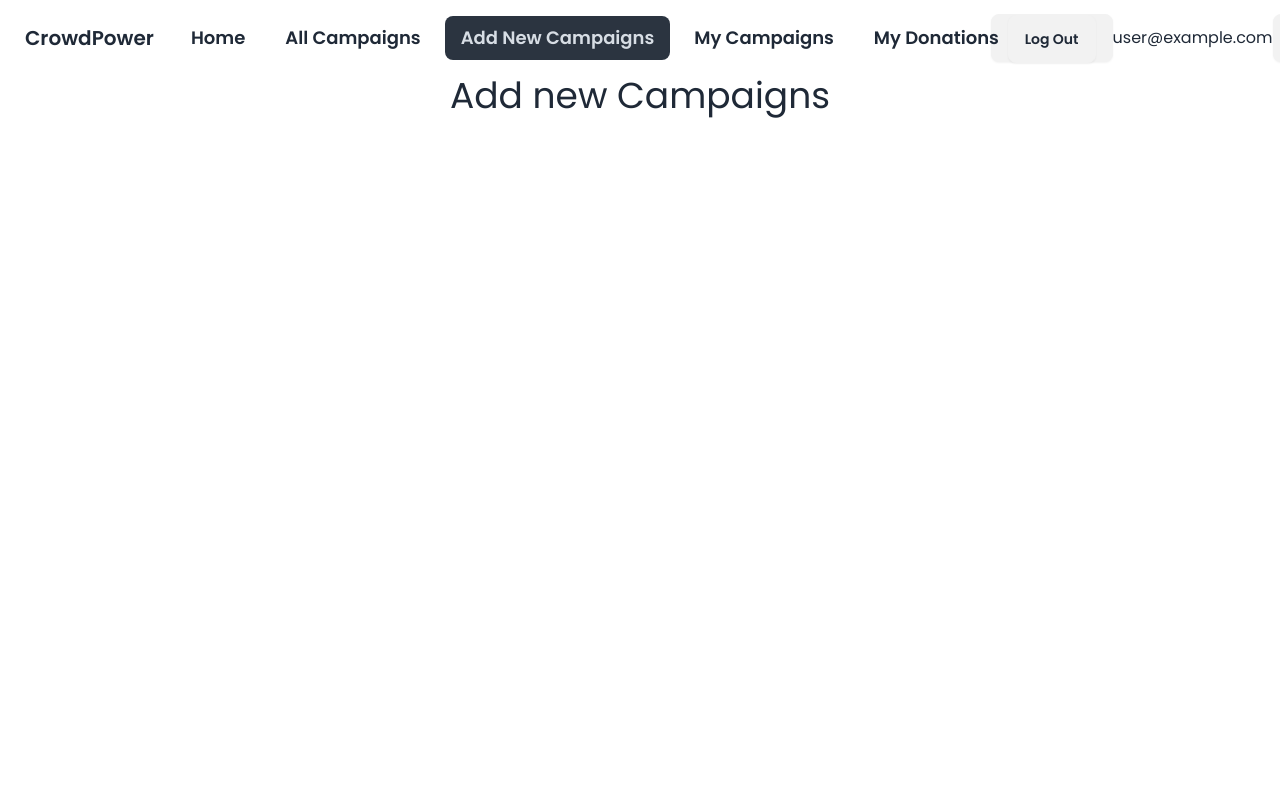
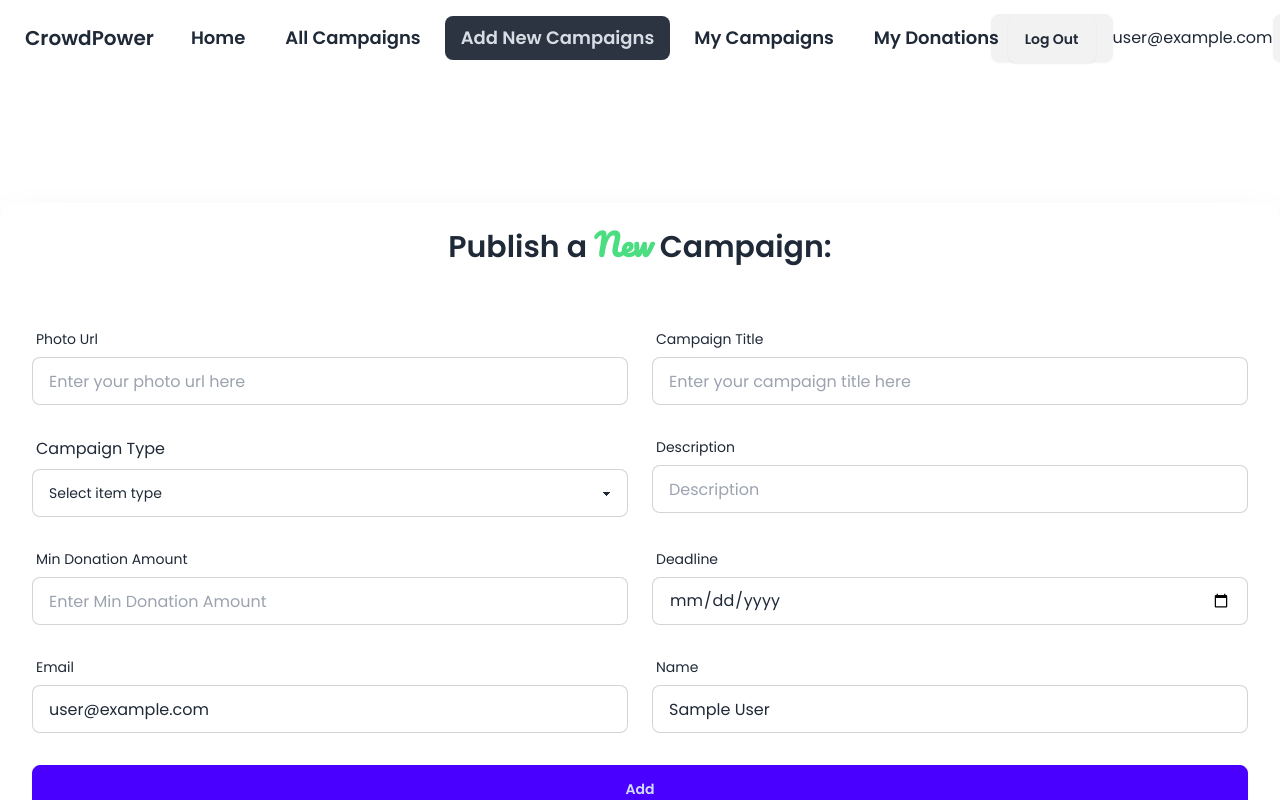
Before and after one commit to Najmul-Shaon/crowdcube-client, a React (Vite) app: page /addnewcampaigns in a window 1280 px wide. Shown: the top 800 px of the page. Built offline with nearby package versions, Linux system fonts and the light colour scheme; no server answers; sample sign-in values are in the browser's storage.

Commit message:
donation created

```diff
--- a/src/Components/RunningCampaign.jsx
+++ b/src/Components/RunningCampaign.jsx
@@ -1,4 +1,5 @@
 import React from "react";
+import { Link } from "react-router-dom";
 
 const RunningCampaign = ({ donation }) => {
   // "id": 3,
@@ -12,6 +13,7 @@ const RunningCampaign = ({ donation }) => {
   //   "status": "Active"
 
   const {
+    id,
     title,
     description,
     startDate,
@@ -37,7 +39,7 @@ const RunningCampaign = ({ donation }) => {
           <div></div>
         </div>
         <div className="card-actions justify-end">
-          <button className="btn btn-primary">See More!!</button>
+          <Link to={`/campaign/${id}`} className="btn btn-primary">See More!!</Link>
         </div>
       </div>
     </div>
--- a/src/Pages/AddNewCampaigns.jsx
+++ b/src/Pages/AddNewCampaigns.jsx
@@ -1,7 +1,156 @@
+import { useContext, useState } from "react";
+import { AuthContext } from "../Provider/AuthProvider";
+
 const AddNewCampaigns = () => {
+  const { user } = useContext(AuthContext);
+
+  const [selectVal, SetSelectVal] = useState("");
+
+  const handleSubmit = (e) => {
+    e.preventDefault();
+    const form = new FormData(e.target);
+    const photo = form.get("photo");
+    const title = form.get("title");
+    const description = form.get("description");
+    const amount = form.get("amount");
+    const deadline = form.get("deadline");
+    const email = form.get("email");
+    const name = form.get("name");
+    reset();
+    console.log({
+      photo,
+      title,
+      selectVal,
+      description,
+      amount,
+      deadline,
+      email,
+      name,
+    });
+  };
+
+  const handleSelect = (e) => {
+    SetSelectVal(e.target.value);
+  };
+
   return (
-    <div>
-      <h3 className="text-4xl text-center">Add new Campaigns</h3>
+    <div className="hero mt-12 min-h-screen container mx-auto my-48">
+      <div className="card bg-base-100 w-full max-w-full shrink-0 shadow-2xl">
+        <h3 className="text-center my-6 text-3xl font-semibold">
+          Publish a <span className="text-green-400 font-pacifico">New</span>{" "}
+          Campaign:
+        </h3>
+        <form onSubmit={handleSubmit} className="card-body">
+          <div className="grid grid-cols-2 gap-6">
+            <div className="form-control">
+              <label className="label">
+                <span className="label-text">Photo Url</span>
+              </label>
+              <input
+                type="text"
+                name="photo"
+                placeholder="Enter your photo url here"
+                className="input input-bordered"
+                required
+              />
+            </div>
+            <div className="form-control">
+              <label className="label">
+                <span className="label-text">Campaign Title</span>
+              </label>
+              <input
+                type="text"
+                name="title"
+                placeholder="Enter your campaign title here"
+                className="input input-bordered"
+                required
+              />
+            </div>
+            <div className="form-control">
+              <label className="label">
+                <span className="label-text text-base">Campaign Type</span>
+              </label>
+              <select
+                onChange={handleSelect}
+                className="select select-bordered"
+                required
+              >
+                <option>Select item type</option>
+                <option value={"Personal Issue"}>Personal Issue</option>
+                <option value={"Startup"}>Startup</option>
+                <option value={"Business"}>Business</option>
+              </select>
+            </div>
+            <div className="form-control">
+              <label className="label">
+                <span className="label-text">Description</span>
+              </label>
+              <input
+                type="text"
+                name="description"
+                placeholder="Description"
+                className="input input-bordered"
+                required
+              />
+            </div>
+            <div className="form-control">
+              <label className="label">
+                <span className="label-text">Min Donation Amount</span>
+              </label>
+              <input
+                type="number"
+                name="amount"
+                placeholder="Enter Min Donation Amount"
+                className="input input-bordered"
+                required
+              />
+            </div>
+            <div className="form-control">
+              <label className="label">
+                <span className="label-text">Deadline</span>
+              </label>
+              <input
+                type="date"
+                name="deadline"
+                placeholder="email"
+                className="input input-bordered"
+                required
+              />
+            </div>
+            <div className="form-control">
+              <label className="label">
+                <span className="label-text">Email</span>
+              </label>
+              <input
+                type="email"
+                name="email"
+                value={`${user.email}`}
+                placeholder="email"
+                className="input input-bordered"
+                required
+                readOnly
+              />
+            </div>
+            <div className="form-control">
+              <label className="label">
+                <span className="label-text">Name</span>
+              </label>
+              <input
+                type="text"
+                name="name"
+                value={`${user && user.displayName}`}
+                placeholder="name"
+                className="input input-bordered"
+                readOnly
+                required
+              />
+            </div>
+          </div>
+          <div className="form-control mt-6">
+            <button className="btn btn-primary">Add</button>
+          </div>
+        </form>
+      </div>
     </div>
   );
 };
--- /dev/null
+++ b/src/Pages/Details.jsx
@@ -0,0 +1,27 @@
+import React from "react";
+
+const Details = () => {
+  return (
+    <div className="card container mx-auto w-96 shadow-xl">
+      <figure>
+        <img
+          src="https://img.daisyui.com/images/stock/photo-1606107557195-0e29a4b5b4aa.webp"
+          alt="Shoes"
+        />
+      </figure>
+      <div className="card-body">
+        <h2 className="card-title">
+          Shoes!
+          <div className="badge badge-secondary">NEW</div>
+        </h2>
+        <p>If a dog chews shoes whose shoes does he choose?</p>
+        <div className="card-actions justify-end">
+          <div className="badge badge-outline">Fashion</div>
+          <div className="badge badge-outline">Products</div>
+        </div>
+      </div>
+    </div>
+  );
+};
+
+export default Details;
--- a/src/Routes/Router.jsx
+++ b/src/Routes/Router.jsx
@@ -9,6 +9,7 @@ import AllCampaigns from "../Pages/AllCampaigns";
 import AddNewCampaigns from "../Pages/AddNewCampaigns";
 import MyCampaigns from "../Pages/MyCampaigns";
 import MyDonations from "../Pages/MyDonations";
+import Details from "../Pages/Details";
 
 const Router = createBrowserRouter([
   {
@@ -21,6 +22,10 @@ const Router = createBrowserRouter([
         path: "/",
         element: <Home></Home>,
         loader: () => fetch("donation.json"),
+      },
+      {
+        path: "/campaign/:id",
+        element: <Details></Details>,
       },
       {
         path: "/login",
```
